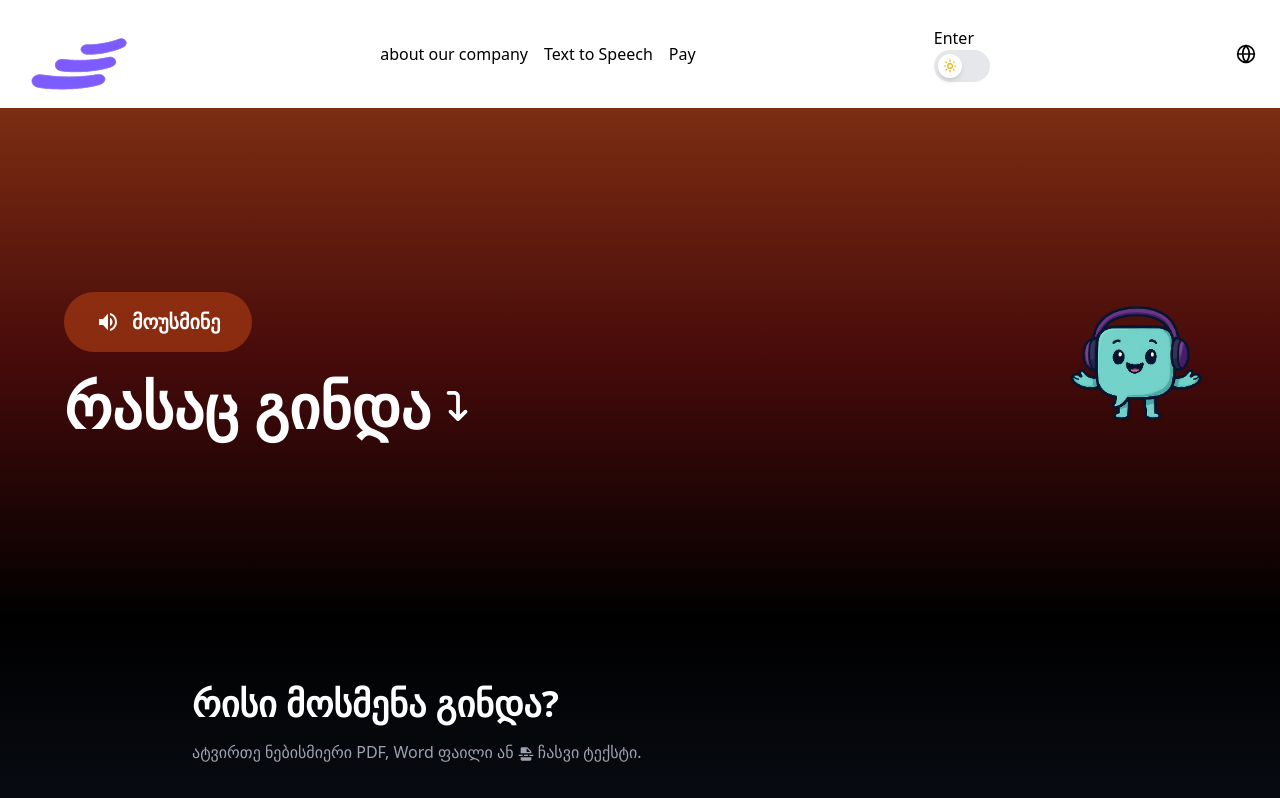
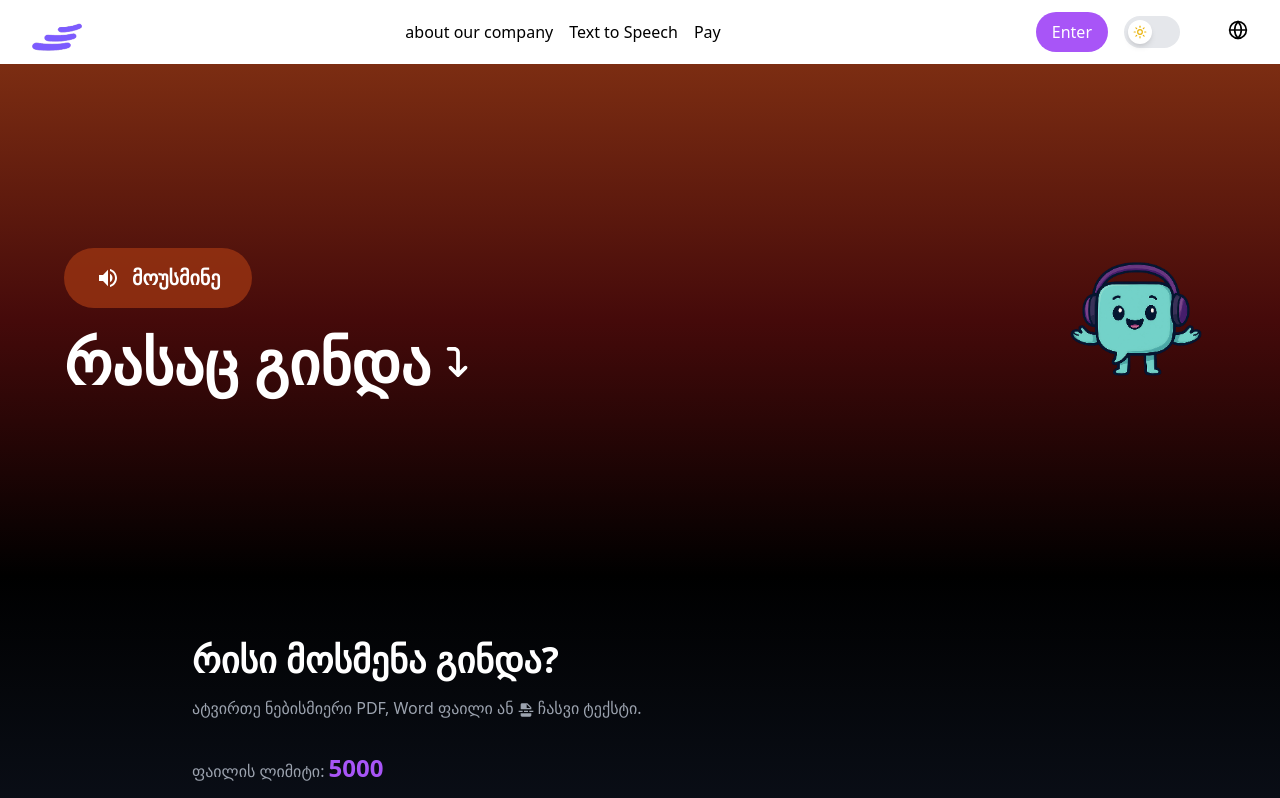
Before and after one commit to gaga-chituashvili/readya-autoreader, a React (Vite) app: page / in a window 1280 px wide. Shown: the top 798 px of the page. Built offline with nearby package versions, Linux system fonts and the light colour scheme.

Commit message:
feat(header): redesign header layout with centered navigation, action controls (login, theme toggle, language switcher) and dark mode support

```diff
--- a/src/component/header/Header.tsx
+++ b/src/component/header/Header.tsx
@@ -12,8 +12,13 @@ export const Header = () => {
   };
 
   return (
-    <header className="flex justify-between items-center p-4">
-      <img src={readyalogo} alt="Readya Logo" onClick={reloadPage} />
+    <header className="flex items-center justify-between px-6 py-3   shadow-sm">
+      <img
+        className="h-10 cursor-pointer"
+        src={readyalogo}
+        alt="Readya Logo"
+        onClick={reloadPage}
+      />
 
       <nav>
         <ul className="flex space-x-4">
@@ -22,11 +27,15 @@ export const Header = () => {
           <Link to="/">{t("pay")}</Link>
         </ul>
       </nav>
-      <div>
-        <button>{t("enter")}</button>
-        <ThemeToggle />
-      </div>
-      <LanguageSwitcher />
+      <article className="flex space-x-10">
+        <div className="flex items-center space-x-4">
+          <button className="bg-purple-500 text-white px-4 py-2 rounded-full hover:bg-purple-600 transition">
+            {t("enter")}
+          </button>
+          <ThemeToggle />
+        </div>
+        <LanguageSwitcher />
+      </article>
     </header>
   );
 };
```
